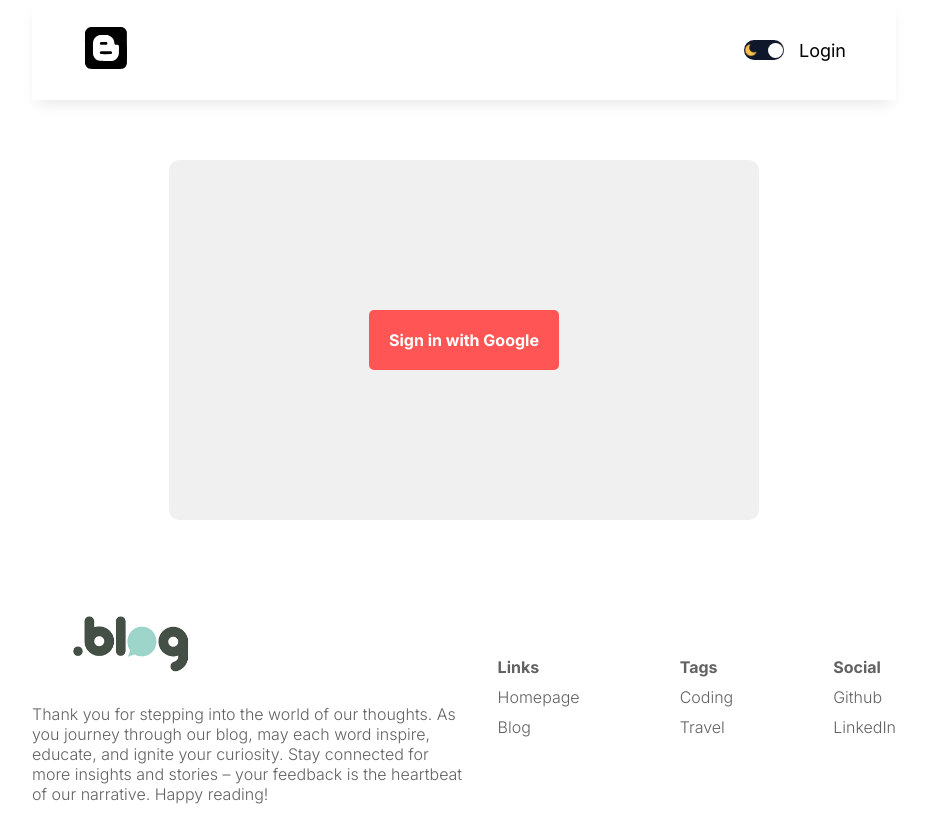
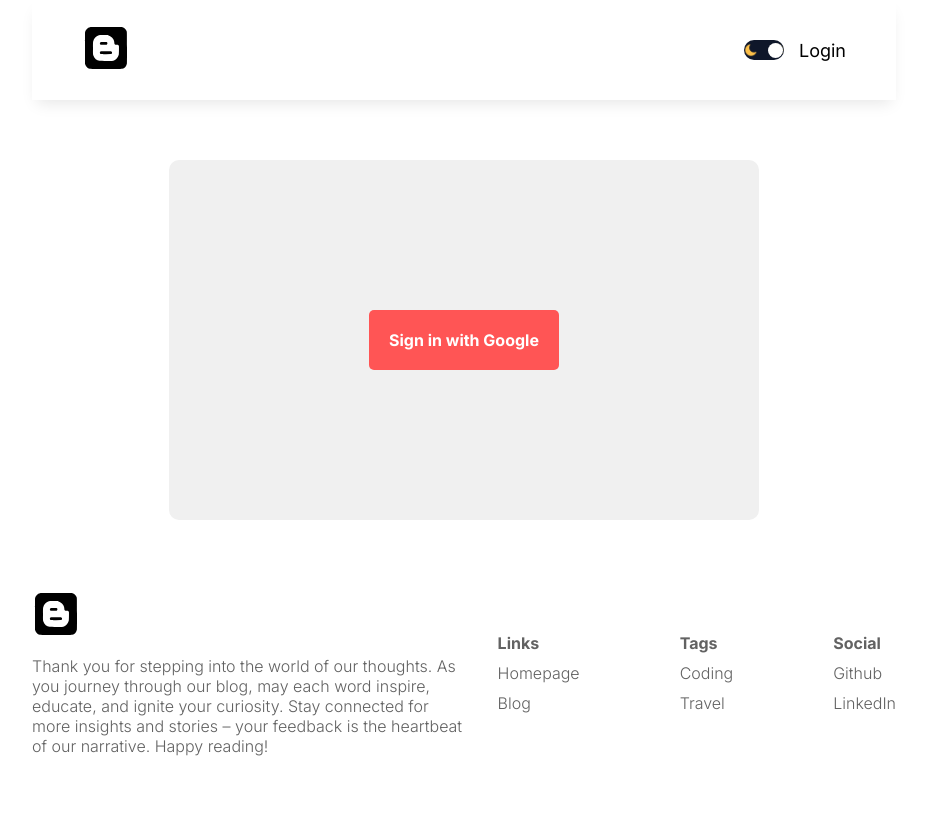
Before and after one commit to Danitilahun/BlogApp, a Next.js app: page /login in a window 1280 px wide. Shown: the whole page, without its empty margins (176-1102 px from the left). After the commit the page ends 800 px from the top, so only its background shows below. Built offline with nearby package versions, Linux system fonts and the light colour scheme; no server answers.

Commit message:
adding nessasary changes

```diff
--- a/src/components/footer/Footer.jsx
+++ b/src/components/footer/Footer.jsx
@@ -1,24 +1,25 @@
-import React from "react";
+"use client";
+import React, { useContext } from "react";
 import styles from "./footer.module.css";
 import Image from "next/image";
 import Link from "next/link";
+import { FaBlogger } from "react-icons/fa";
+import { ThemeContext } from "@/context/ThemeContext";
 
 const Footer = () => {
+  const { theme } = useContext(ThemeContext);
   return (
     <div className={styles.container}>
       <div className={styles.info}>
         <div className={styles.logo}>
-          <div
-            style={{ width: "200px", height: "100px", position: "relative" }}
-          >
-            <Image
-              src="/572.png" // Set the path to your image
-              alt="My Image Alt Text"
-              layout="fill" // Fill the entire container
-              objectFit="contain" // Cover the entire container, maintaining aspect ratio
+          <Link href="/">
+            <FaBlogger
+              style={{
+                fontSize: "3em",
+                color: theme !== "dark" ? "black" : "white",
+              }}
             />
-          </div>
-          {/* <h1 className={styles.logoText}>Lamablog</h1> */}
+          </Link>
         </div>
         <p className={styles.desc}>
           Thank you for stepping into the world of our thoughts. As you journey
```
Also changed, not shown: src/components/navbar/Navbar.jsx (+0 -12 lines).
